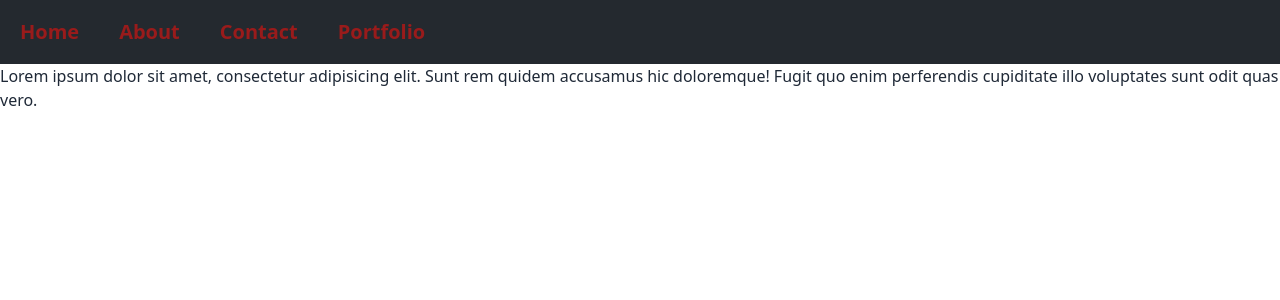
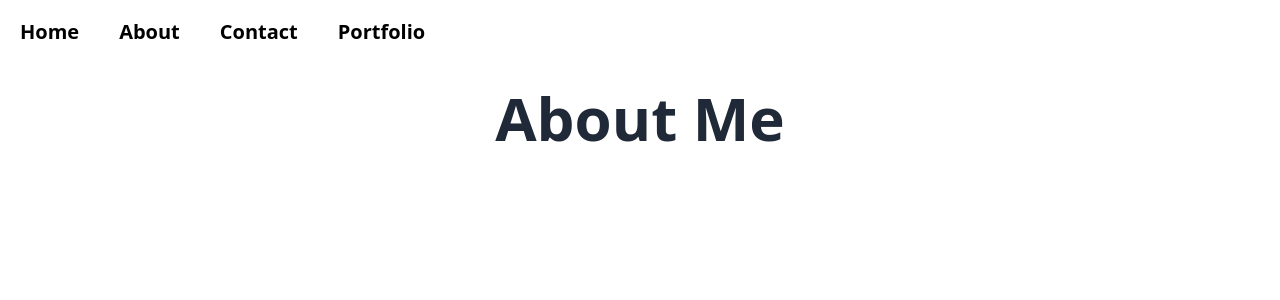
Before and after one commit to atikurahad/nextjs-practice, a Next.js app: page /about in a window 1280 px wide. Shown: the top 300 px of the page. Built offline with nearby package versions, Linux system fonts and the light colour scheme.

Commit message:
working on about components

```diff
--- a/src/app/about/page.jsx
+++ b/src/app/about/page.jsx
@@ -4,10 +4,8 @@ function About() {
   return (
     <div>
       <section>
-        <h1>
-          Lorem ipsum dolor sit amet, consectetur adipisicing elit. Sunt rem
-          quidem accusamus hic doloremque! Fugit quo enim perferendis cupiditate
-          illo voluptates sunt odit quas vero.
+        <h1 className="text-6xl text-center font-bold my-6">
+        About Me
         </h1>
       </section>
     </div>
--- a/src/app/contact/page.jsx
+++ b/src/app/contact/page.jsx
@@ -14,7 +14,7 @@ function Contact() {
 <div className="card bg-base-100 w-96 shadow-xl">
   <figure>
     <img
-      src="https://img.daisyui.com/images/stock/photo-1606107557195-0e29a4b5b4aa.webp"
+      src="https://i.ibb.co.com/rHMJzhP/IMG-3341.jpg"
       alt="Shoes" />
   </figure>
   <div className="card-body">
--- a/src/app/layout.js
+++ b/src/app/layout.js
@@ -26,6 +26,7 @@ export default function RootLayout({ children }) {
       >
         <Navbar/>
         {children}
+
       </body>
     </html>
   );
--- a/src/components/Hero.jsx
+++ b/src/components/Hero.jsx
@@ -1,15 +1,37 @@
-import React from 'react'
+import React from "react";
 
 function Hero() {
   return (
     <>
+      <section>
+        <div className="hero bg-base-200 min-h-screen">
+          <div className="hero-content flex-col lg:flex-row-reverse">
+            <img
+              src="https://i.ibb.co.com/3v3vj2N/IMG-3341-removebg-preview.png"
+              className="max-w-sm rounded-lg shadow-2xl"
+            />
+            <div>
+              <h1 className="text-5xl text-[#C0C0C0] font-bold">
+                I'm <span className="text-red-900">MERN</span> Developer
+              </h1>
+              <h1 className="text-5xl text-white font-bold">Atikur R. Ahad</h1>
+              <p className="py-6">
+                Detail-oriented junior ReactJS developer with a solid foundation
+                in front-end technologies, including HTML, CSS, and JavaScript.
+                Eager to contribute to dynamic web applications and enhance user
+                experiences through innovative design and efficient coding
+                practices. Passionate about collaborating with teams to solve
+                problems and learn new technologies in a fast-paced environment.
+              </p>
+              <button className="btn btn-primary">Learn More</button>
+            </div>
+          </div>
+        </div>
+      </section>
 
-<section>
-  <p>Under construction</p>
-</section>
 
     </>
-  )
+  );
 }
 
-export default Hero
+export default Hero;
--- a/src/components/Navbar.jsx
+++ b/src/components/Navbar.jsx
@@ -4,12 +4,12 @@ import React from 'react'
 function Navbar() {
   return (
     <div>
-   <section className='flex bg-[#24292F] h-[4rem] items-center '>
+   <section className='flex bg-[#ffff] h-[4rem] items-center '>
 
-  <span className='text-xl text-red-800 font-bold px-5'><Link href="/home">Home</Link></span>
-  <span className='text-xl text-red-800 font-bold px-5'><Link href="/about">About</Link></span>
-  <span className='text-xl text-red-800 font-bold px-5'><Link href="/contact">Contact</Link></span>
-  <span className='text-xl text-red-800 font-bold px-5'><Link href="/portfolio">Portfolio</Link></span>
+  <span className='text-xl text-black font-bold px-5'><Link href="/home">Home</Link></span>
+  <span className='text-xl text-black font-bold px-5'><Link href="/about">About</Link></span>
+  <span className='text-xl text-black font-bold px-5'><Link href="/contact">Contact</Link></span>
+  <span className='text-xl text-black font-bold px-5'><Link href="/portfolio">Portfolio</Link></span>
 
    </section>
     </div>
```
